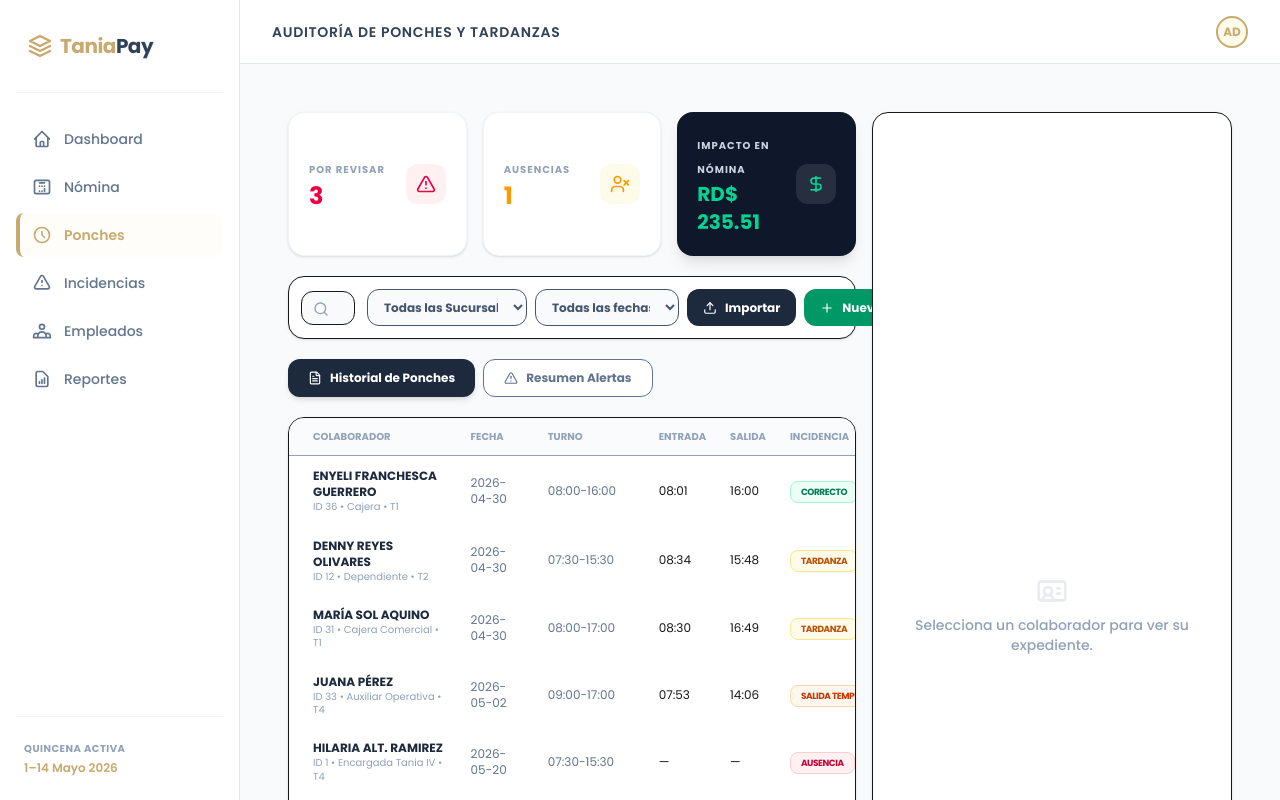
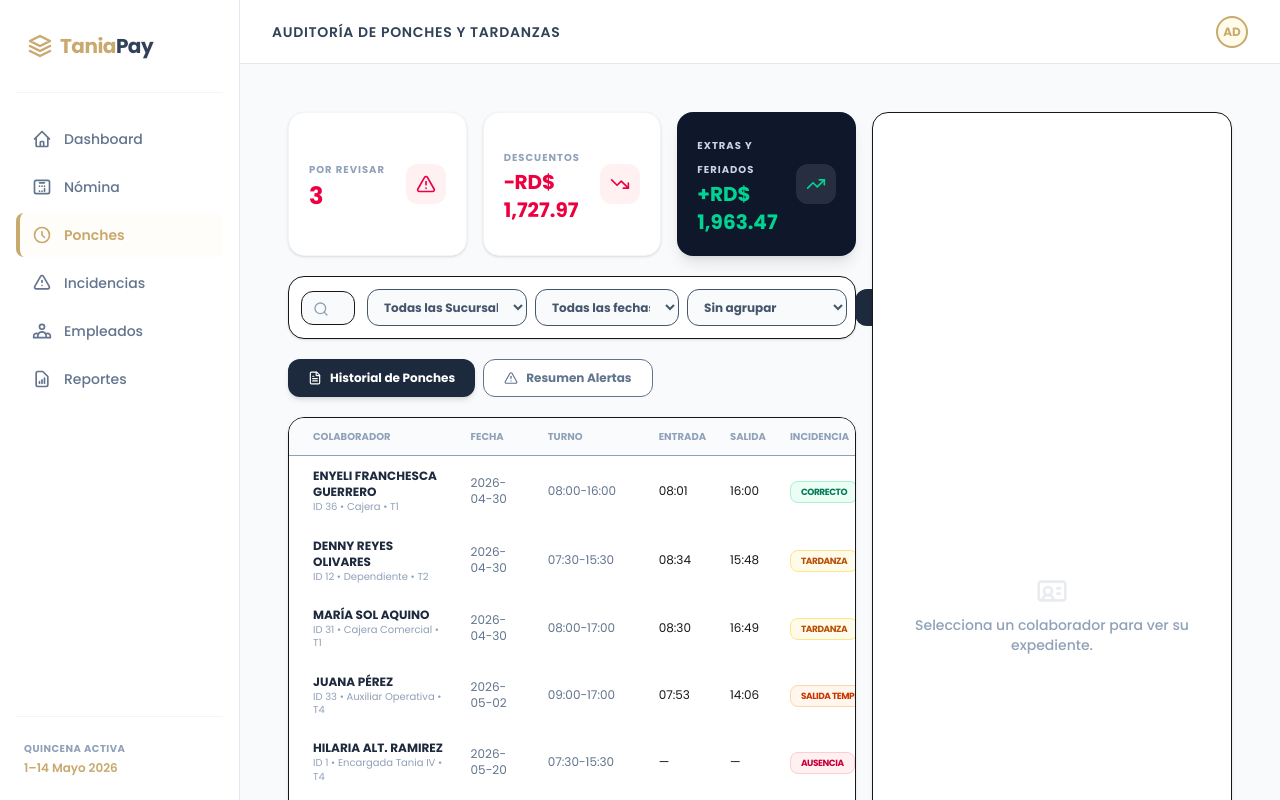
Before and after one commit to Samajax/taniapay, a Next.js app: page / in a window 1280 px wide. Both pictures are taken after a click on the button "Ponches". Built offline with nearby package versions, Linux system fonts and the light colour scheme.

Commit message:
ponches agrupar

```diff
--- a/src/components/ponches/PonchesView.tsx
+++ b/src/components/ponches/PonchesView.tsx
@@ -2,11 +2,11 @@
 import React, { useMemo, useState } from "react";
 import { usePay } from "@/context/PayContext";
 import { SUCURSALES_DISPONIBLES } from "@/data/mockData";
-import { Search, AlertTriangle, FileText, DollarSign, Upload, UserX, Plus } from "lucide-react";
+import { Search, AlertTriangle, FileText, TrendingDown, TrendingUp, Upload, Plus } from "lucide-react";
 
 import { useAsistenciaEnriquecida } from "./hooks/useAsistenciaEnriquecida";
 import { formatMonto } from "./hooks/useAsistenciaUtils";
-import type { FiltrosPonches } from "./types";
+import type { FiltrosPonches, AgruparPor } from "./types";
 import type { ReporteImportacion } from "./lib/parsearArchivo";
 
 import HistorialPonchesTable from "./subcomponents/HistorialPonchesTable";
@@ -39,6 +39,7 @@ export default function PonchesView() {
   const [selectedIdReloj, setSelectedIdReloj] = useState("");
   const [reporte, setReporte] = useState<ReporteImportacion | null>(null);
   const [mostrarNuevo, setMostrarNuevo] = useState(false);
+  const [agruparPor, setAgruparPor] = useState<AgruparPor>("ninguno");
 
   const setFiltro = (patch: Partial<FiltrosPonches>) =>
     setFiltros((f) => ({ ...f, ...patch }));
@@ -94,26 +95,30 @@ export default function PonchesView() {
           <div className={`${card} p-5 flex items-center justify-between`}>
             <div>
               <span className="text-[10px] font-bold text-slate-400 uppercase tracking-widest">
-                Ausencias
+                Descuentos
               </span>
-              <span className="text-2xl font-black text-amber-500 block">{metricas.ausencias}</span>
+              <span className="text-xl font-mono font-black text-rose-600 block">
+                {metricas.descuentos === 0
+                  ? "RD$ 0.00"
+                  : "−" + formatMonto(Math.abs(metricas.descuentos))}
+              </span>
             </div>
-            <div className="bg-amber-50 p-2.5 rounded-xl text-amber-500">
-              <UserX className="w-5 h-5" />
+            <div className="bg-rose-50 p-2.5 rounded-xl text-rose-600">
+              <TrendingDown className="w-5 h-5" />
             </div>
           </div>
 
           <div className="bg-slate-900 p-5 rounded-2xl shadow-lg flex items-center justify-between text-white">
             <div>
               <span className="text-[10px] font-bold text-slate-300 uppercase tracking-widest">
-                Impacto en Nómina
+                Extras y Feriados
               </span>
               <span className="text-xl font-mono font-bold block text-emerald-400">
-                {formatMonto(metricas.impactoNomina)}
+                {metricas.sumas === 0 ? "RD$ 0.00" : "+" + formatMonto(metricas.sumas)}
               </span>
             </div>
             <div className="bg-white/10 p-2.5 rounded-xl text-emerald-400">
-              <DollarSign className="w-5 h-5" />
+              <TrendingUp className="w-5 h-5" />
             </div>
           </div>
         </div>
@@ -153,6 +158,17 @@ export default function PonchesView() {
                   {f}
                 </option>
               ))}
+            </select>
+            <select
+              value={agruparPor}
+              onChange={(e) => setAgruparPor(e.target.value as AgruparPor)}
+              className="flex-1 sm:w-40 px-3 py-2 bg-slate-50 border rounded-xl text-xs font-bold text-slate-600 cursor-pointer outline-none"
+            >
+              <option value="ninguno">Sin agrupar</option>
+              <option value="sucursal">Agrupar: Farmacia</option>
+              <option value="empleado">Agrupar: Empleado</option>
+              <option value="incidencia">Agrupar: Incidencia</option>
+              <option value="turno">Agrupar: Turno</option>
             </select>
             <label className="px-4 py-2 rounded-xl text-xs font-bold bg-slate-800 text-white cursor-pointer flex items-center gap-2 hover:bg-slate-700 transition-all">
               <Upload className="w-3.5 h-3.5" /> Importar
@@ -227,6 +243,7 @@ export default function PonchesView() {
               registros={registrosFiltrados}
               empleados={empleados}
               tasas={configTasas}
+              agruparPor={agruparPor}
               selectedIdReloj={selectedIdReloj}
               setSelectedIdReloj={setSelectedIdReloj}
               onCorregir={corregirPonche}
--- a/src/components/ponches/hooks/useAsistenciaEnriquecida.ts
+++ b/src/components/ponches/hooks/useAsistenciaEnriquecida.ts
@@ -121,14 +121,25 @@ export function useAsistenciaEnriquecida(params: {
     return Array.from(mapa.values());
   }, [registrosFiltrados, empleadosPorId, tasas]);
 
-  // 4) MÉTRICAS de las tarjetas superiores (sobre todo, antes de filtrar).
+  // 4) MÉTRICAS de las tarjetas superiores.
+  //    - errores: global (todo el periodo), para no perder pendientes al filtrar.
+  //    - descuentos / sumas: sobre lo filtrado, separando por signo.
   const metricas = useMemo<MetricasPonches>(() => {
+    let descuentos = 0;
+    let sumas = 0;
+    for (const rec of registrosFiltrados) {
+      const emp = empleadosPorId.get(rec.id_reloj);
+      if (!emp) continue;
+      const m = calcularDescuento(rec, emp, tasas);
+      if (m < 0) descuentos += m;
+      else if (m > 0) sumas += m;
+    }
     return {
       errores: registros.filter(requiereAtencion).length,
-      ausencias: registros.filter((r) => r.tipo_incidencia === "Ausencia").length,
-      impactoNomina: grupos.reduce((acc, g) => acc + g.totalDescuento, 0),
+      descuentos,
+      sumas,
     };
-  }, [registros, grupos]);
+  }, [registros, registrosFiltrados, empleadosPorId, tasas]);
 
   return { registrosFiltrados, grupos, metricas };
 }
--- a/src/components/ponches/subcomponents/HistorialPonchesTable.tsx
+++ b/src/components/ponches/subcomponents/HistorialPonchesTable.tsx
@@ -3,12 +3,13 @@ import React, { useMemo, useState } from "react";
 import { Edit3, Trash2, Check, X, UserCheck, Clock } from "lucide-react";
 import { getAlertaEstilo, minutosATexto, formatMonto } from "../hooks/useAsistenciaUtils";
 import { calcularDescuento } from "../lib/calcularDescuento";
-import type { AsistenciaRecord, Empleado, Tasas } from "../types";
+import type { AsistenciaRecord, Empleado, Tasas, AgruparPor } from "../types";
 
 interface Props {
   registros: AsistenciaRecord[];
   empleados: Empleado[];
   tasas: Tasas;
+  agruparPor: AgruparPor;
   selectedIdReloj: string;
   setSelectedIdReloj: (id: string) => void;
   onCorregir: (idReloj: string, fecha: string, entrada: string | null, salida: string | null) => void;
@@ -22,6 +23,7 @@ export default function HistorialPonchesTable({
   registros,
   empleados,
   tasas,
+  agruparPor,
   selectedIdReloj,
   setSelectedIdReloj,
   onCorregir,
@@ -42,6 +44,41 @@ export default function HistorialPonchesTable({
   const [turnoEditId, setTurnoEditId] = useState<string | null>(null);
   const [turnoIni, setTurnoIni] = useState("08:00");
   const [turnoFin, setTurnoFin] = useState("16:00");
+
+  // Agrupación de las filas (solo presentación; no toca los datos).
+  const gruposRender = useMemo(() => {
+    if (agruparPor === "ninguno") {
+      return [{ clave: "__all__", label: "", registros }];
+    }
+    const mapa = new Map<string, AsistenciaRecord[]>();
+    for (const r of registros) {
+      let label: string;
+      switch (agruparPor) {
+        case "sucursal":
+          label = r.sucursal;
+          break;
+        case "empleado":
+          label = empPorId.get(r.id_reloj)?.nombre ?? `ID ${r.id_reloj}`;
+          break;
+        case "incidencia":
+          label = r.tipo_incidencia;
+          break;
+        case "turno":
+          label = r.turno ?? "Sin turno";
+          break;
+        default:
+          label = "";
+      }
+      const arr = mapa.get(label);
+      if (arr) arr.push(r);
+      else mapa.set(label, [r]);
+    }
+    return Array.from(mapa.entries()).map(([label, regs]) => ({
+      clave: label,
+      label,
+      registros: regs,
+    }));
+  }, [registros, agruparPor, empPorId]);
 
   const iniciarTurno = (r: AsistenciaRecord) => {
     setTurnoEditId(claveFila(r));
@@ -66,33 +103,7 @@ export default function HistorialPonchesTable({
     setEditId(null);
   };
 
-  if (registros.length === 0) {
-    return (
-      <div className="py-12 flex flex-col items-center gap-2 text-slate-400">
-        <UserCheck className="w-8 h-8 opacity-20" />
-        <p className="font-medium text-sm">No hay registros con los filtros seleccionados.</p>
-      </div>
-    );
-  }
-
-  return (
-    <div className="overflow-x-auto">
-      <table className="w-full text-left text-xs min-w-[900px] border-separate border-spacing-0">
-        <thead className="bg-slate-50/80 text-[10px] font-bold text-slate-400 uppercase">
-          <tr>
-            <th className="p-3 pl-6 border-b">Colaborador</th>
-            <th className="p-3 border-b">Fecha</th>
-            <th className="p-3 border-b">Turno</th>
-            <th className="p-3 border-b">Entrada</th>
-            <th className="p-3 border-b">Salida</th>
-            <th className="p-3 border-b">Incidencia</th>
-            <th className="p-3 border-b">Desfase</th>
-            <th className="p-3 border-b text-right">Monto</th>
-            <th className="p-3 pr-6 border-b text-right">Acciones</th>
-          </tr>
-        </thead>
-        <tbody className="divide-y divide-slate-100">
-          {registros.map((r) => {
+  const renderFila = (r: AsistenciaRecord) => {
     const emp = empPorId.get(r.id_reloj);
     const enEdicion = editId === claveFila(r);
     const seleccionado = selectedIdReloj === r.id_reloj;
@@ -243,7 +254,49 @@ export default function HistorialPonchesTable({
         </td>
       </tr>
     );
-          })}
+  };
+
+  if (registros.length === 0) {
+    return (
+      <div className="py-12 flex flex-col items-center gap-2 text-slate-400">
+        <UserCheck className="w-8 h-8 opacity-20" />
+        <p className="font-medium text-sm">No hay registros con los filtros seleccionados.</p>
+      </div>
+    );
+  }
+
+  return (
+    <div className="overflow-x-auto">
+      <table className="w-full text-left text-xs min-w-[900px] border-separate border-spacing-0">
+        <thead className="bg-slate-50/80 text-[10px] font-bold text-slate-400 uppercase">
+          <tr>
+            <th className="p-3 pl-6 border-b">Colaborador</th>
+            <th className="p-3 border-b">Fecha</th>
+            <th className="p-3 border-b">Turno</th>
+            <th className="p-3 border-b">Entrada</th>
+            <th className="p-3 border-b">Salida</th>
+            <th className="p-3 border-b">Incidencia</th>
+            <th className="p-3 border-b">Desfase</th>
+            <th className="p-3 border-b text-right">Monto</th>
+            <th className="p-3 pr-6 border-b text-right">Acciones</th>
+          </tr>
+        </thead>
+        <tbody className="divide-y divide-slate-100">
+          {gruposRender.map((g) => (
+            <React.Fragment key={g.clave}>
+              {agruparPor !== "ninguno" && (
+                <tr className="bg-slate-100/70">
+                  <td
+                    colSpan={9}
+                    className="px-6 py-2 text-[10px] font-black uppercase tracking-widest text-slate-500 border-b"
+                  >
+                    {g.label} <span className="text-slate-400">· {g.registros.length}</span>
+                  </td>
+                </tr>
+              )}
+              {g.registros.map(renderFila)}
+            </React.Fragment>
+          ))}
         </tbody>
       </table>
     </div>
--- a/src/components/ponches/types.ts
+++ b/src/components/ponches/types.ts
@@ -84,6 +84,8 @@ export interface Empleado {
     soloErrores: boolean;
   }
 
+  export type AgruparPor = "ninguno" | "sucursal" | "empleado" | "incidencia" | "turno";
+
   export interface GrupoEmpleado {
     id_reloj: string;
     nombre: string;
@@ -97,6 +99,6 @@ export interface Empleado {
 
   export interface MetricasPonches {
     errores: number;
-    ausencias: number;
-    impactoNomina: number;
+    descuentos: number; // total negativo (retenciones)
+    sumas: number; // total positivo (feriados trabajados + HE aprobadas)
   }
```
Also changed, not shown: src/components/ponches/subcomponents/ExpedienteLateral.tsx (+95 -7 lines). Lines whose indentation alone changed are shown as unchanged.
